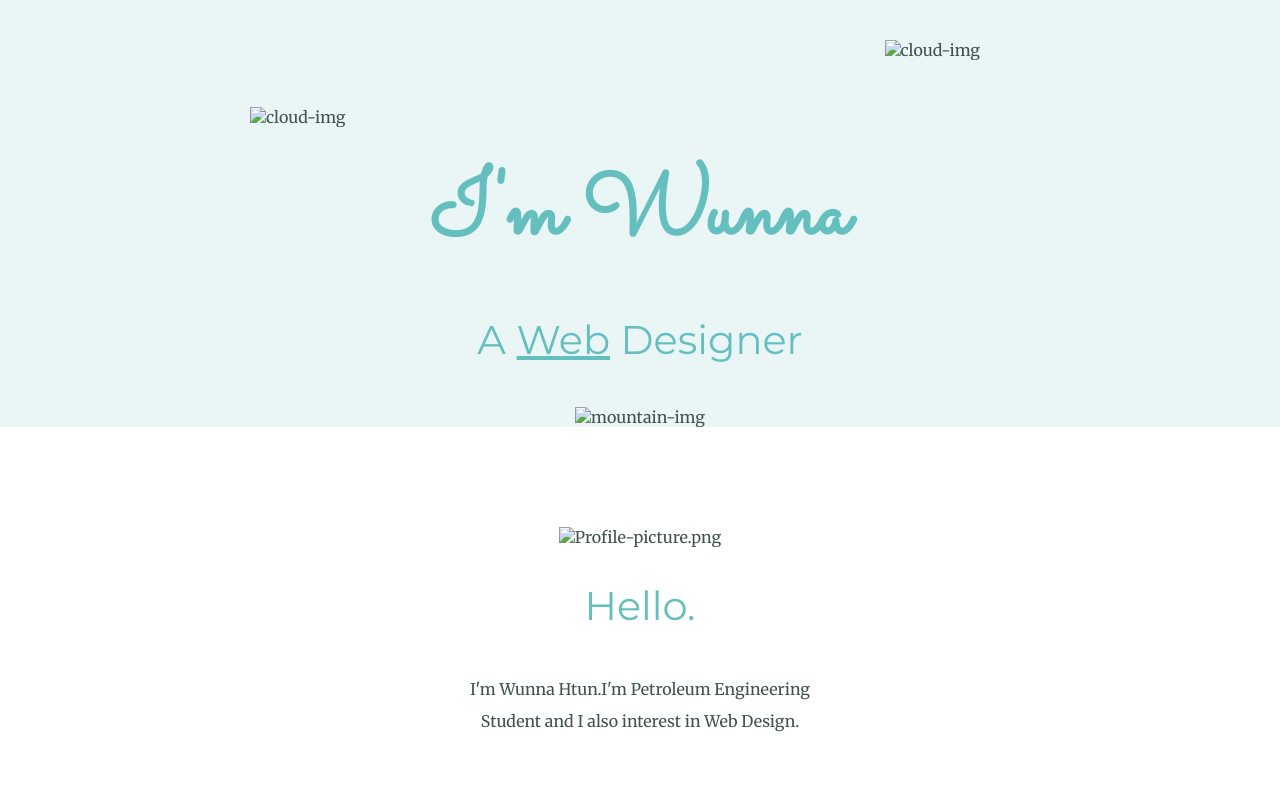
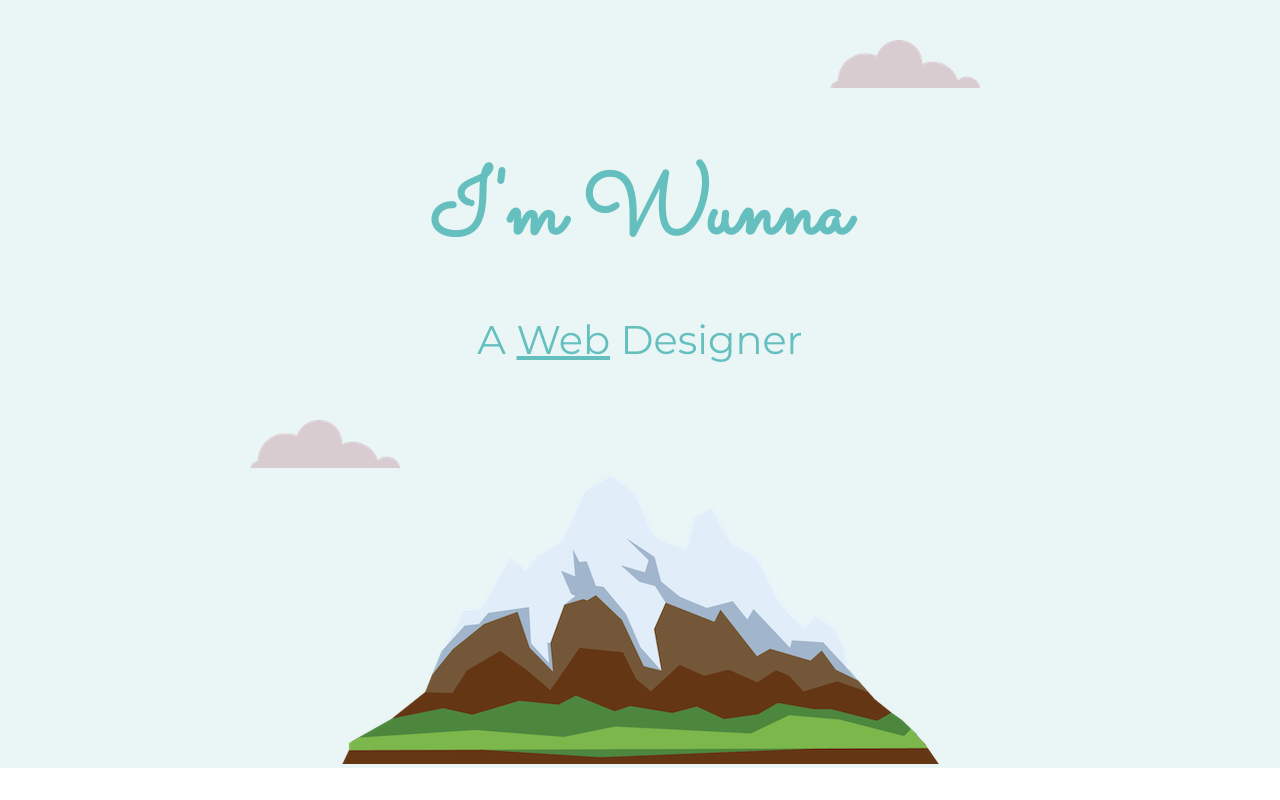
Before and after one commit to WunnaHtun24/CSS-Personal-Site, a plain HTML site: page index.html in a window 1280 px wide. Shown: the top 800 px of the page. Drawn offline with Linux system fonts and the light colour scheme; files that its build step writes are made by us from their sources.

Commit message:
My fault

```diff
--- a/index.html
+++ b/index.html
@@ -11,16 +11,16 @@
   </head>
   <body>
     <div class="top-container">
-      <img class="top-cloud"src="CSS/cloud.png" alt="cloud-img">
+      <img class="top-cloud"src="cloud.png" alt="cloud-img">
       <h1>I'm Wunna</h1>
       <h2>A <span class="web">Web</span> Designer</h2>
-      <img class="bottom-cloud"src="CSS/cloud.png" alt="cloud-img">
-      <img src="CSS/mountain.png" alt="mountain-img">
+      <img class="bottom-cloud"src="cloud.png" alt="cloud-img">
+      <img src="mountain.png" alt="mountain-img">
 
     </div>
     <div class="middle-container">
       <div class="profile">
-        <img class="profile-img" src="CSS/profile-modified.png" alt="Profile-picture.png">
+        <img class="profile-img" src="profile-modified.png" alt="Profile-picture.png">
         <h2>Hello.</h2>
         <p class="intro">I'm Wunna Htun.I'm Petroleum Engineering Student and I also interest in Web Design.</p>
       </div>
```
